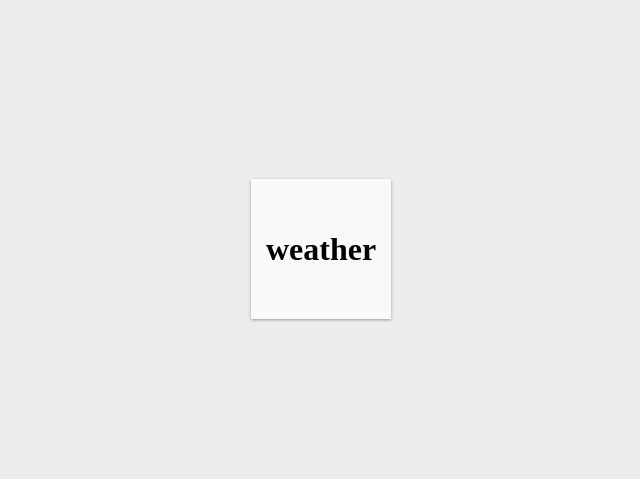
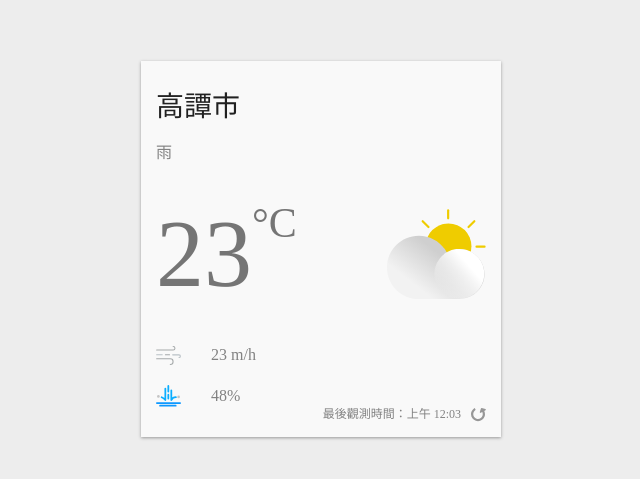
Before and after one commit to yun856839/Realtime-Weather-App, a React (Create React App) app: page / in a window 1280 px wide. Shown: the part 151-630 px from the top of the page, without its empty margins (319-959 px from the left). Built offline with nearby package versions, Linux system fonts and the light colour scheme.

Commit message:
Create UI & import svg image use ReactComponent

```diff
--- a/src/App.js
+++ b/src/App.js
@@ -1,5 +1,9 @@
 import React from 'react'
 import styled from '@emotion/styled'
+import { ReactComponent as DayCloudyIcon } from './images/day-cloudy.svg'
+import { ReactComponent as AirFlowIcon } from './images/airFlow.svg'
+import { ReactComponent as RainIcon } from './images/rain.svg'
+import { ReactComponent as RefreshIcon } from './images/refresh.svg'
 
 const Container = styled.div`
   background-color: #ededed;
@@ -10,7 +14,7 @@
 `
 
 const WeatherCard = styled.div`
-  position: relative
+  position: relative;
   min-width: 360px;
   box-shadow: 0 1px 3px 0 #999999;
   background-color: #f9f9f9;
@@ -18,11 +22,111 @@
   padding: 30px 15px;
 `
 
+const Location = styled.div`
+  font-size: 28px;
+  color: #212121;
+  margin-bottom: 20px
+`
+
+const Description = styled.div`
+  font-size: 16px;
+  color: #828282;
+  margin-bottom: 30px;
+`
+
+const CurrentWeather = styled.div`
+  display: flex;
+  justify-content: space-between;
+  align-items: center;
+  margin-bottom: 30px;
+`;
+
+const Temperature = styled.div`
+  color: #757575;
+  font-size: 96px;
+  font-weight: 300;
+  display: flex;
+`;
+
+const Celsius = styled.div`
+  font-weight: normal;
+  font-size: 42px;
+`;
+
+const AirFlow = styled.div`
+  display: flex;
+  align-items: center;
+  font-size: 16x;
+  font-weight: 300;
+  color: #828282;
+  margin-bottom: 20px;
+  svg {
+    width: 25px;
+    height: auto;
+    margin-right: 30px;
+  }
+`;
+
+const Rain = styled.div`
+  display: flex;
+  align-items: center;
+  font-size: 16x;
+  font-weight: 300;
+  color: #828282;
+  svg {
+    width: 25px;
+    height: auto;
+    margin-right: 30px;
+  }
+`;
+
+const DayCloudy = styled(DayCloudyIcon)`
+  flex-basis: 30%;
+`;
+
+const Refresh = styled.div`
+  position: absolute;
+  right: 15px;
+  bottom: 15px;
+  font-size: 12px;
+  display: inline-flex;
+  align-items: flex-end;
+  color: #828282;
+  svg {
+    margin-left: 10px;
+    width: 15px;
+    height: 15px;
+    cursor: pointer;
+  }
+`;
+
 function App() {
   return (
     <Container>
       <WeatherCard>
-        <h1>weather</h1>
+        <Location>高譚市</Location>
+
+        <Description>雨</Description>
+
+        <CurrentWeather>
+          <Temperature>
+            23 <Celsius>°C</Celsius>
+          </Temperature>
+
+          <DayCloudy />
+        </CurrentWeather>
+
+        <AirFlow>
+          <AirFlowIcon /> 23 m/h
+        </AirFlow>
+
+        <Rain>
+          <RainIcon /> 48%
+        </Rain>
+
+        <Refresh>
+          最後觀測時間：上午 12:03 <RefreshIcon />
+        </Refresh>
       </WeatherCard>
     </Container>
   );
```
